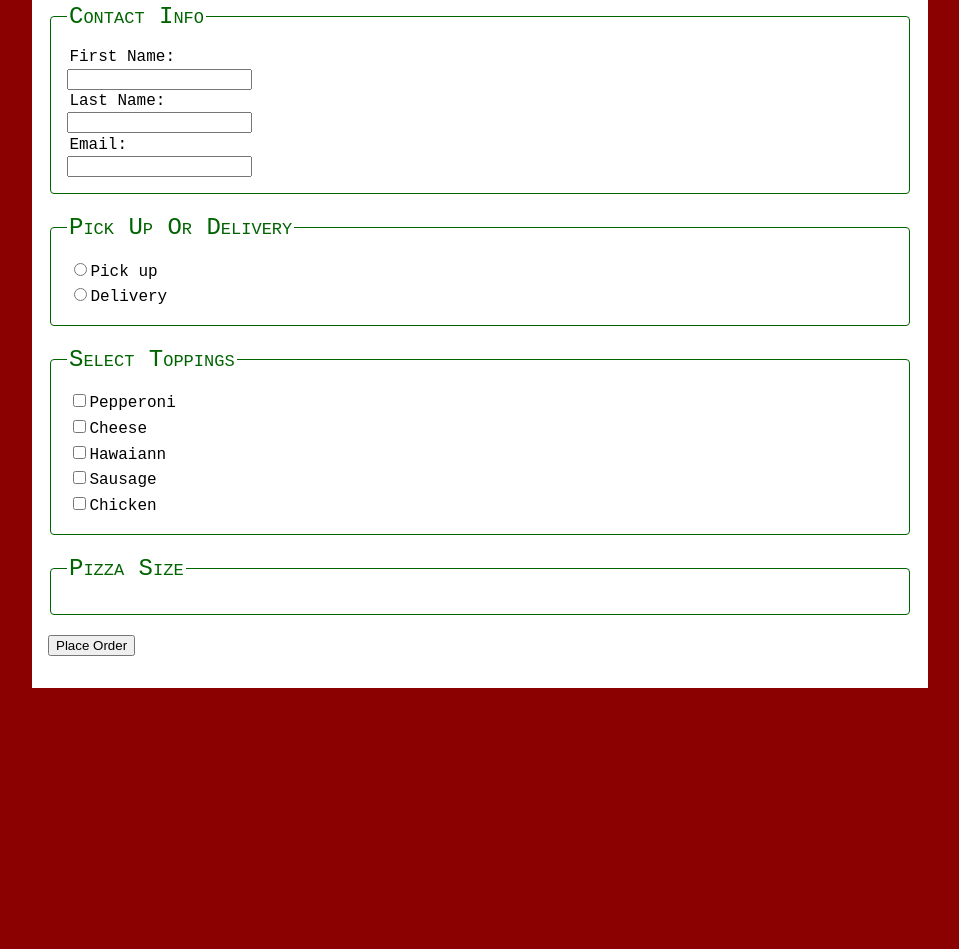
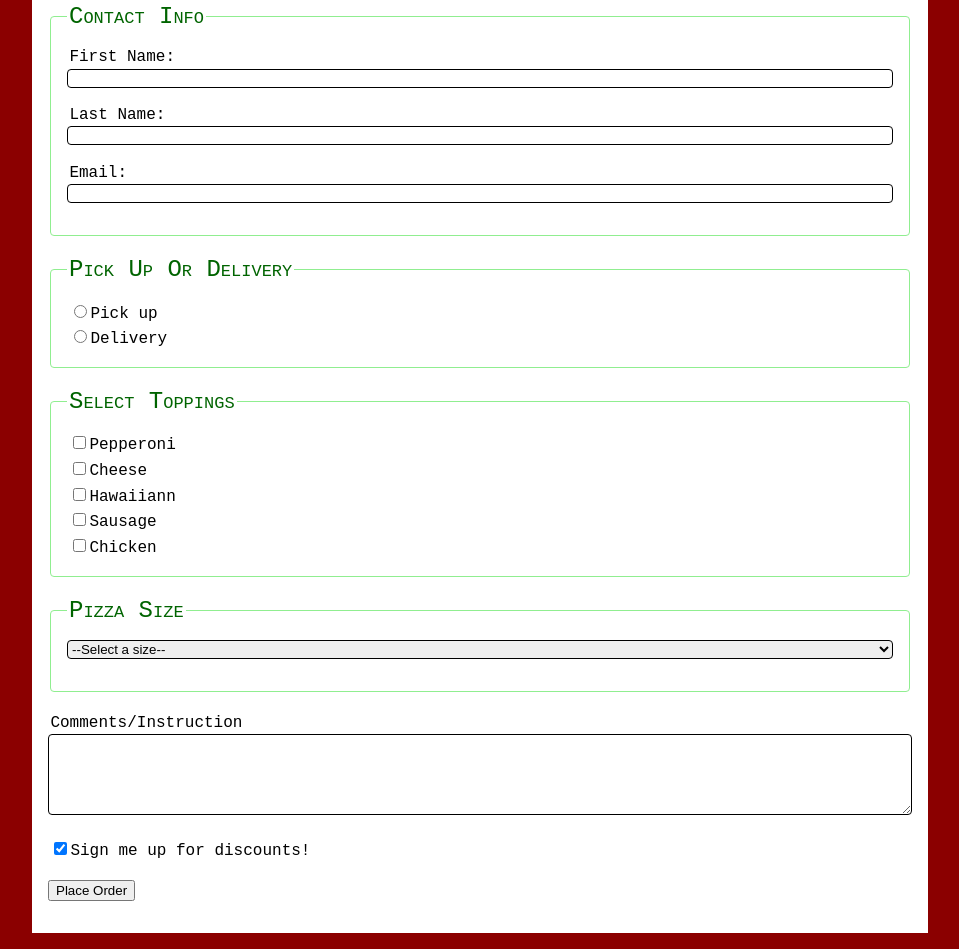
Before and after one commit to DennysSaenz123/pizza, a website: page views/home.html in a window 1280 px wide. Shown: the part 290-1239 px from the top of the page, without its empty margins (160-1119 px from the left). Before the commit the page ends 994 px from the top, so only its background shows below. Drawn offline with Linux system fonts and the light colour scheme; files that its build step writes are made by us from their sources; files whose address does not match are found by name.

Commit message:
Node installed

```diff
--- a/styles/pizza-styles.css
+++ b/public/styles/pizza-styles.css
@@ -41,7 +41,7 @@ legend{
     padding-left: 0 1rem;
 }
 fieldset{
-    border: 1.5px solid darkgreen;
+    border: 1.5px solid lightgreen;
     border-radius: .25rem;
     padding: 1rem;
     margin-bottom: 1.25rem;
@@ -50,3 +50,16 @@ label{
     display: block;
     padding: .15rem;
 }
+
+input[type = "text"], textarea, select{
+    width: 100%;
+    border: 1px solid black;
+    border-radius: .25rem;
+    margin-bottom: 1rem;
+    padding: .75 rem;
+}
+
+.err {
+    color: darkred;
+    display: none;
+}
--- a/index.html
+++ b/views/home.html
@@ -6,6 +6,7 @@
     <title>Pappa's Pizza</title>
     <link rel = "icon" href = "images/logo.jpg">
     <link rel="stylesheet" href="styles/pizza-styles.css">
+    <script src="pizza.js" defer></script>
 </head>
 <body>
     <main>
@@ -22,14 +23,17 @@
         <fieldset>
             <legend>Contact Info</legend>
 
-            <label for="fname"> First Name: </label>
+            <label for="fname"> First Name:</label>
             <input type="text" id="fname" name="fmane">
+            <span class="err" id="err-fname">First name is required</span>
 
             <label for="lname"> Last Name: </label>
             <input type="text" id="lname" name="lmane">
+            <span class="err" id="err-lname">Last name is required</span>
 
             <label for="email"> Email: </label>
             <input type="text" id="email" name="eamil">
+             <span class="err" id="err-email">Email is required</span>
 
         </fieldset>
         <!--Pick up or Delivery-->
@@ -41,25 +45,39 @@
             <label for="dleivery">
                 <input type="radio" id="delivery" id="delivery" name="method">Delivery
             </label>
+            <span class="err" id="err-method">Select pick up or delivery</span>
 
 
         </fieldset>
         <!--Select Toppings field-->
         <fieldset>
             <legend>Select Toppings</legend>
-            <label><input type="checkbox">Pepperoni</label>
-            <label><input type="checkbox">Cheese</label>
-            <label><input type="checkbox">Hawaiann</label>
-            <label><input type="checkbox">Sausage</label>
-            <label><input type="checkbox">Chicken</label>
+            <label><input type="checkbox" id="pepperoni" name="toppings[]" value="pepperoni">Pepperoni</label>
+            <label><input type="checkbox" id="cheese" name="toppings[]" value="cheese">Cheese</label>
+            <label><input type="checkbox" id="hawaiian" name="toppings[]" value="hawaiian">Hawaiiann</label>
+            <label><input type="checkbox" id="sausage" name="toppings[]" value="sausage">Sausage</label>
+            <label><input type="checkbox" id="chicken" name="toppings[]" value="chicken">Chicken</label>
 
         </fieldset>
         <!--Select Pizza size Field-->
         <fieldset>
             <legend>Pizza Size</legend>
+            <select id="size" name="size">
+                <option value="none">--Select a size--</option>
+                <option value="small">Small</option>
+                <option value="medium">Medium</option>
+                <option value="large">Large</option>
+            </select>
+            <span class="err" id="err-size">Size is required</span>
         </fieldset>
+        <!--Comment Field-->
+        <label for="comment">Comments/Instruction</label>
+        <textarea rows="5" id="comment" name="comment"></textarea>
+
+       <label for="discount"> <input type="checkbox" id="discount" name="discount" checked>Sign me up for discounts!</label>
 
         <!--Submit button-->
+        <br>
         <button type="submit" id="order-button">Place Order</button>
     </form>
     </main>
```
Also changed, not shown: package.json (added, +24 -0 lines), public/images/logo.jpg (renamed from images/logo.jpg), public/images/pizza-guy.png (renamed from images/pizza-guy.png), public/js/pizza.js (added), 2 other files.
